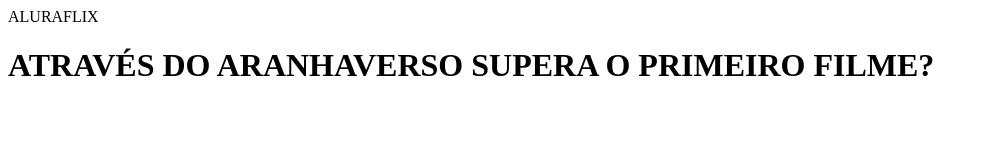
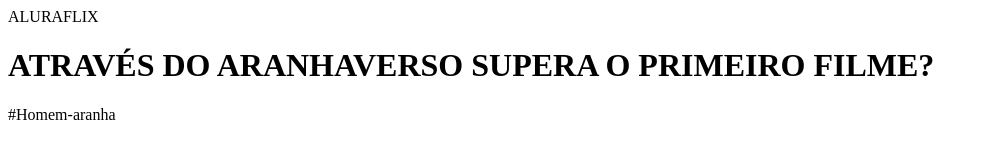
Before and after one commit to stephanygome/Alura-flix, a plain HTML site: page index.html in a window 1280 px wide. Shown: the whole page, without its empty margins (0-988 px from the left). Drawn offline with Linux system fonts and the light colour scheme.

Commit message:
atualização

```diff
--- a/index.html
+++ b/index.html
@@ -8,6 +8,7 @@
 <body>
     <header>ALURAFLIX</header>
     <h1>ATRAVÉS DO ARANHAVERSO SUPERA O PRIMEIRO FILME?</h1>
+    <P>#Homem-aranha</P>
 
 </body>
 </html>
```
